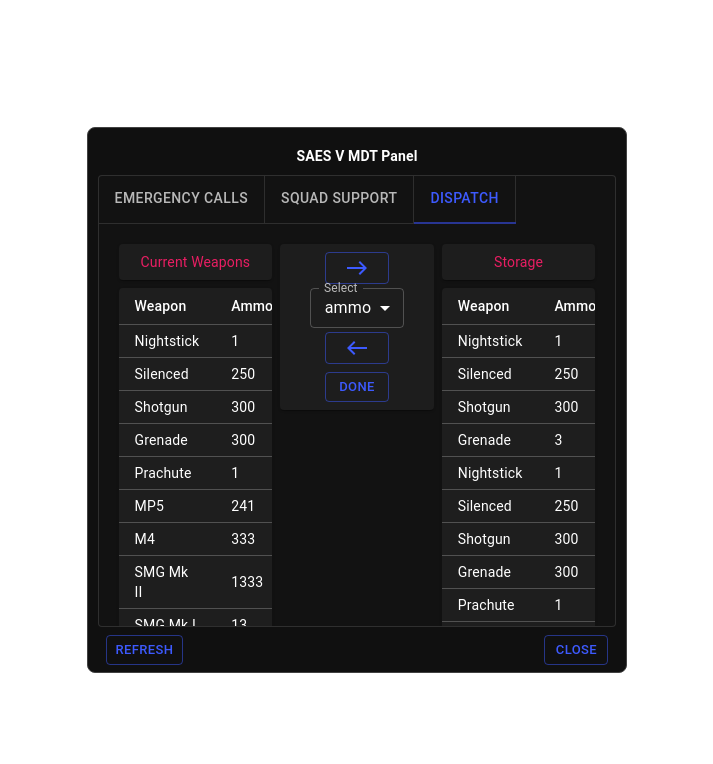
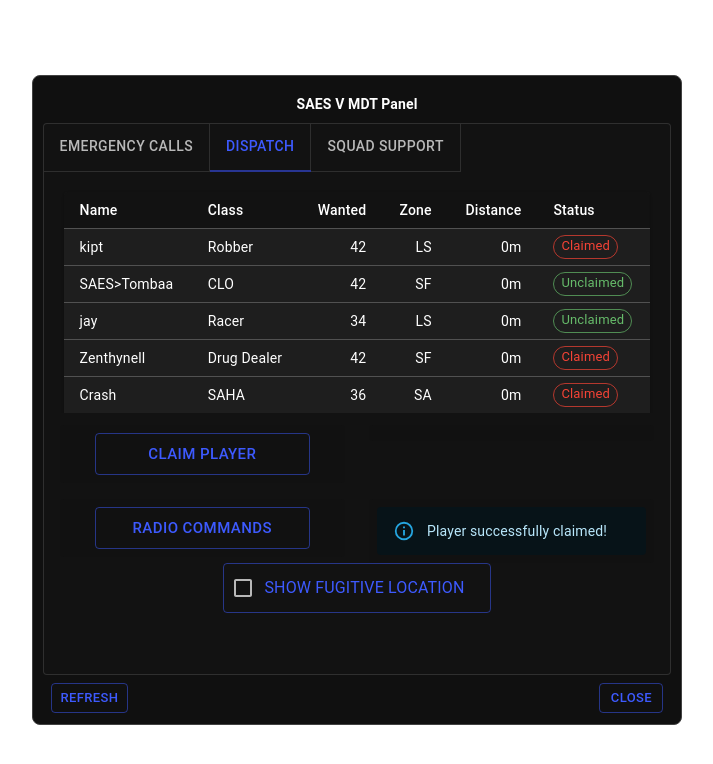
Before and after one commit to vtonu/mdt_panel, a React (Create React App) app: page / in a window 1280 px wide. Both pictures are taken after a click on the tab "DISPATCH". Shown: the top 764 px of the page, without its empty margins (283-996 px from the left). Built offline with nearby package versions, Linux system fonts and the light colour scheme.

Commit message:
Increased whole card height and updated buttons in new dispatch tag.

```diff
--- a/src/App.js
+++ b/src/App.js
@@ -17,8 +17,8 @@ function App() {
       <ThemeProvider theme={theme}>
         <Box
           sx={{
-            width: 540,
-            height: 546,
+            width: 650,
+            height: 650,
             p: 1.2,
             m: 0,
             bgcolor: (theme) => (theme.palette.mode === 'dark' ? '#101010' : 'grey.50'),
--- a/src/components/4gridButtons.js
+++ b/src/components/4gridButtons.js
@@ -3,6 +3,9 @@ import styled from '@mui/system/styled';
 import Grid from '@mui/system/Unstable_Grid';
 import Box from '@mui/system/Box';
 import Button from '@mui/material/Button';
+import Alert from '@mui/material/Alert';
+import Checkbox from '@mui/material/Checkbox';
+import FormControlLabel from '@mui/material/FormControlLabel';
 
 const Item = styled('div')(({ theme }) => ({
   backgroundColor: theme.palette.mode === 'dark' ? '#1A2027' : '#fff',
@@ -20,32 +23,29 @@ export default function RowAndColumnSpacing() {
         <Grid xs={6}>
           <Item sx={{ backgroundColor: '#111111', border: 0 }}>
             <Button variant="outlined" size="large" sx={{ width: '215px' }}>
-              Park Vehicle
+              CLAIM PLAYER
+            </Button>
+          </Item>
+        </Grid>
+        <Grid xs={6}>
+          <Item sx={{ backgroundColor: '#111111', border: 0 }}></Item>
+        </Grid>
+        <Grid xs={6}>
+          <Item sx={{ backgroundColor: '#111111', border: 0 }}>
+            <Button variant="outlined" size="large" sx={{ width: '215px' }}>
+              RADIO COMMANDS
             </Button>
           </Item>
         </Grid>
         <Grid xs={6}>
           <Item sx={{ backgroundColor: '#111111', border: 0 }}>
-            <Button variant="outlined" size="large" sx={{ width: '215px' }}>
-              Repair Vehicle
-            </Button>
-          </Item>
-        </Grid>
-        <Grid xs={6}>
-          <Item sx={{ backgroundColor: '#111111', border: 0 }}>
-            <Button variant="outlined" size="large" sx={{ width: '215px' }}>
-              Spawn Vehicle
-            </Button>
-          </Item>
-        </Grid>
-        <Grid xs={6}>
-          <Item sx={{ backgroundColor: '#111111', border: 0 }}>
-            <Button variant="outlined" size="large">
-              Repair All Vehicles
-            </Button>
+            <Alert severity="info"> Player successfully claimed! </Alert>
           </Item>
         </Grid>
       </Grid>
+      <Button variant="outlined" size="small">
+        <FormControlLabel control={<Checkbox />} label="Show fugitive location" />
+      </Button>
     </Box>
   );
 }
--- a/src/components/stickyTableID.js
+++ b/src/components/stickyTableID.js
@@ -9,25 +9,25 @@ import TableRow from '@mui/material/TableRow';
 import Chip from '@mui/material/Chip';
 
 const columns = [
-  { id: 'name', label: 'ID', minWidth: 10 },
-  { id: 'code', label: 'Names', minWidth: 10 },
+  { id: 'name', label: 'Name', minWidth: 10 },
+  { id: 'code', label: 'Class', minWidth: 10 },
   {
     id: 'population',
-    label: 'Health',
+    label: 'Wanted',
     minWidth: 10,
     align: 'right',
     format: (value) => value.toLocaleString('en-US'),
   },
   {
     id: 'size',
-    label: 'Fuel',
+    label: 'Zone',
     minWidth: 10,
     align: 'right',
     format: (value) => value.toLocaleString('en-US'),
   },
   {
     id: 'density',
-    label: 'Cost',
+    label: 'Distance',
     minWidth: 10,
     align: 'right',
     format: (value) => value.toFixed(2),
@@ -36,23 +36,24 @@ const columns = [
 ];
 
 function createData(name, code, population, size, status) {
-  const density = '$0';
+  const density = '0m';
   return { name, code, population, size, density, status };
 }
 
 const rows = [
-  createData('12', 'Cheetah', 1000, 25, 'Spawned'),
-  createData('31', 'Sultan', 712, 37, 'Spawned'),
-  createData('42', 'NRG-500', 738, 15, 'Spawned'),
-  createData('31', 'Bullet', 1000, 100, 'Stored'),
-  createData('11', 'Infernus', 234, 22, 'Spawned'),
-  createData('75', 'Jester', 1000, 66, 'Spawned'),
-  createData('23', 'Tank', 1000, 66, 'Stored'),
+  createData('kipt', 'Robber', 42, 'LS', 'Claimed'),
+  createData('SAES>Tombaa', 'CLO', 42, 'SF', 'Unclaimed'),
+  createData('jay', 'Racer', 34, 'LS', 'Unclaimed'),
+  createData('Zenthynell', 'Drug Dealer', 42, 'SF', 'Claimed'),
+  createData('Crash', 'SAHA', 36, 'SA', 'Claimed'),
+  createData('SAES>Tilong', 'ZIP', 5, 'SA', 'Claimed'),
+  createData('SAES>Rennie', 'CLO', 42, 'LV', 'Unclaimed'),
+  createData('SAES>Rennie', 'CLO', 42, 'LV', 'Unclaimed'),
 ];
 
 export default function StickyHeadTable() {
-  const [page, setPage] = React.useState(0);
-  const [rowsPerPage, setRowsPerPage] = React.useState(10);
+  const [page] = React.useState(0);
+  const [rowsPerPage] = React.useState(10);
 
   return (
     <Paper sx={{ width: '100%', overflow: 'auto' }}>
@@ -83,7 +84,7 @@ export default function StickyHeadTable() {
                             variant="outlined"
                             size="small"
                             label={value}
-                            color={value === 'Stored' ? 'success' : 'error'}
+                            color={value === 'Unclaimed' ? 'success' : 'error'}
                           />
                         ) : column.format && typeof value === 'number' ? (
                           column.format(value)
--- a/src/components/verticalTabs.js
+++ b/src/components/verticalTabs.js
@@ -49,11 +49,11 @@ export default function VerticalTabs() {
   };
 
   return (
-    <Box sx={{ display: 'flexbox', height: 450 }}>
+    <Box sx={{ display: 'flexbox', height: 550 }}>
       <Tabs
         value={value}
         onChange={handleChange}
-        aria-label="Disk Tabs"
+        aria-label="SAES V MDT System"
         textColor="primary"
         indicatorColor="secondary">
         <Tab
@@ -62,12 +62,12 @@ export default function VerticalTabs() {
           sx={{ borderRight: 1, borderBottom: 1, borderColor: 'divider' }}
         />
         <Tab
-          label="SQUAD SUPPORT"
+          label="DISPATCH"
           {...a11yProps(1)}
           sx={{ borderRight: 1, borderBottom: 1, borderColor: 'divider' }}
         />
         <Tab
-          label="Dispatch"
+          label="SQUAD SUPPORT"
           {...a11yProps(2)}
           sx={{ borderRight: 1, borderBottom: 1, borderColor: 'divider' }}
         />
@@ -80,15 +80,8 @@ export default function VerticalTabs() {
             </Button>
             Status: <Box sx={{ color: '#00e676', pl: 1 }}>Available</Box>{' '}
           </Box>
-          <Box sx={{ p: 1, display: 'flex', justifyContent: 'center', alignItems: 'center' }}>
-            <Button variant="outlined" size="small" sx={{ m: 1 }}>
-              Claim
-            </Button>
-            Status: <Box sx={{ color: '#dd2c00', pl: 1 }}>Unavailable</Box>{' '}
-            <Box sx={{ display: 'flexbox' }}></Box>
-          </Box>
         </Box>
-        <Box sx={{ pt: 10 }}>
+        <Box sx={{ pt: 40 }}>
           <img src={require('./saeslogo.png')} width="150" alt="saeslogo" />
         </Box>
       </TabPanel>
```
Also changed, not shown: src/components/vehicleStorage.js (deleted, +0 -55 lines).
